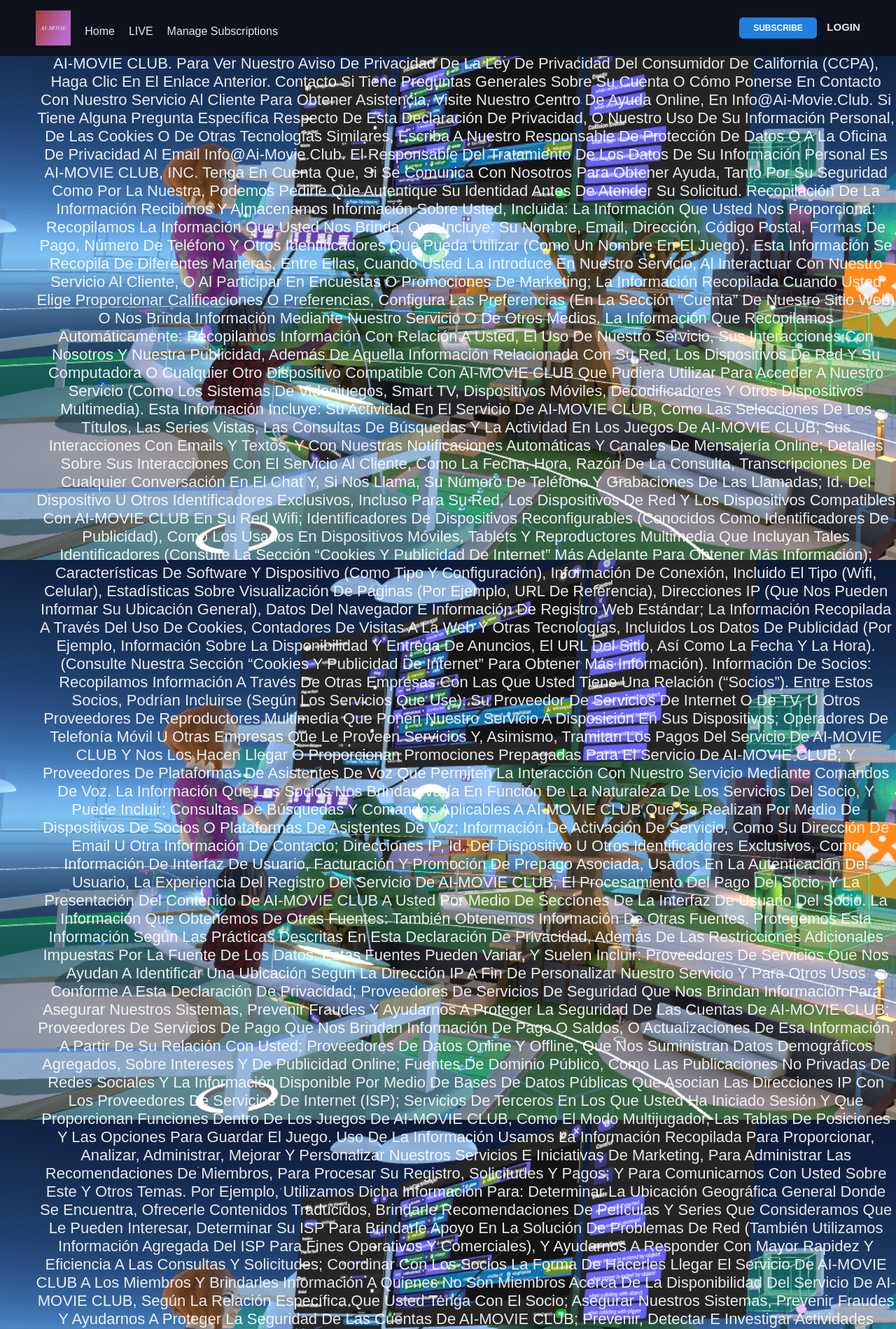
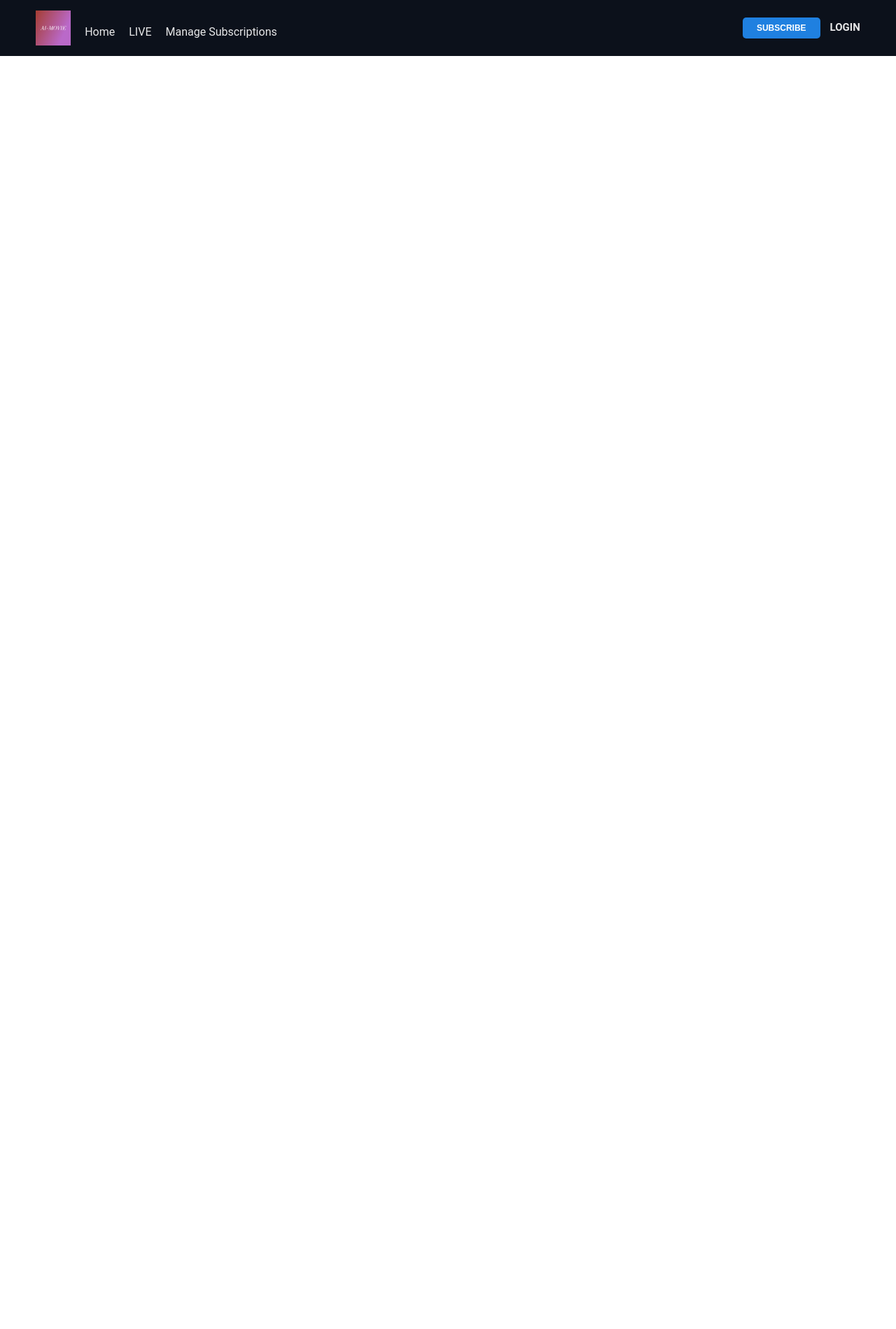
Before and after one commit to AI-MOVIE/webapp, a PHP site: page /termandConditions.html in a window 1280 px wide. Shown: the top 1899 px of the page at 70% size. Run offline with PHP 8.4, Linux system fonts and the light colour scheme.

Commit message:
Update style.css

```diff
--- a/style.css
+++ b/style.css
@@ -5,12 +5,10 @@
 }
 
 body, html {
-    height: 100%;
-    font-family: 'Arial', sans-serif;
-    background: url('images for new web/meta.jpg') no-repeat center center fixed;
-    background-size: cover;
-    color: white;
-    display: flex;
+    width: 100%
+    background: #0c111b;
+    position: relative;
+    font-family: roboto, sans-serif;
 }
 
 .navbar{
```
